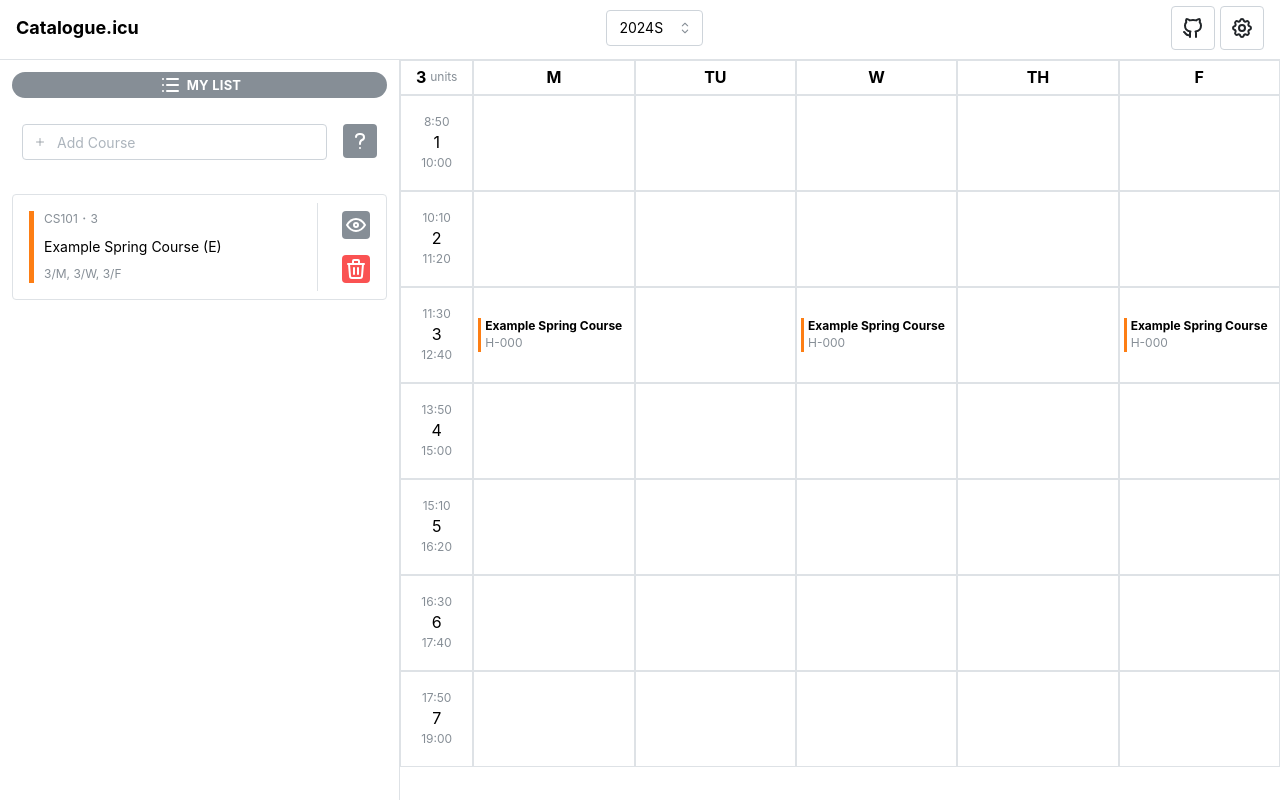
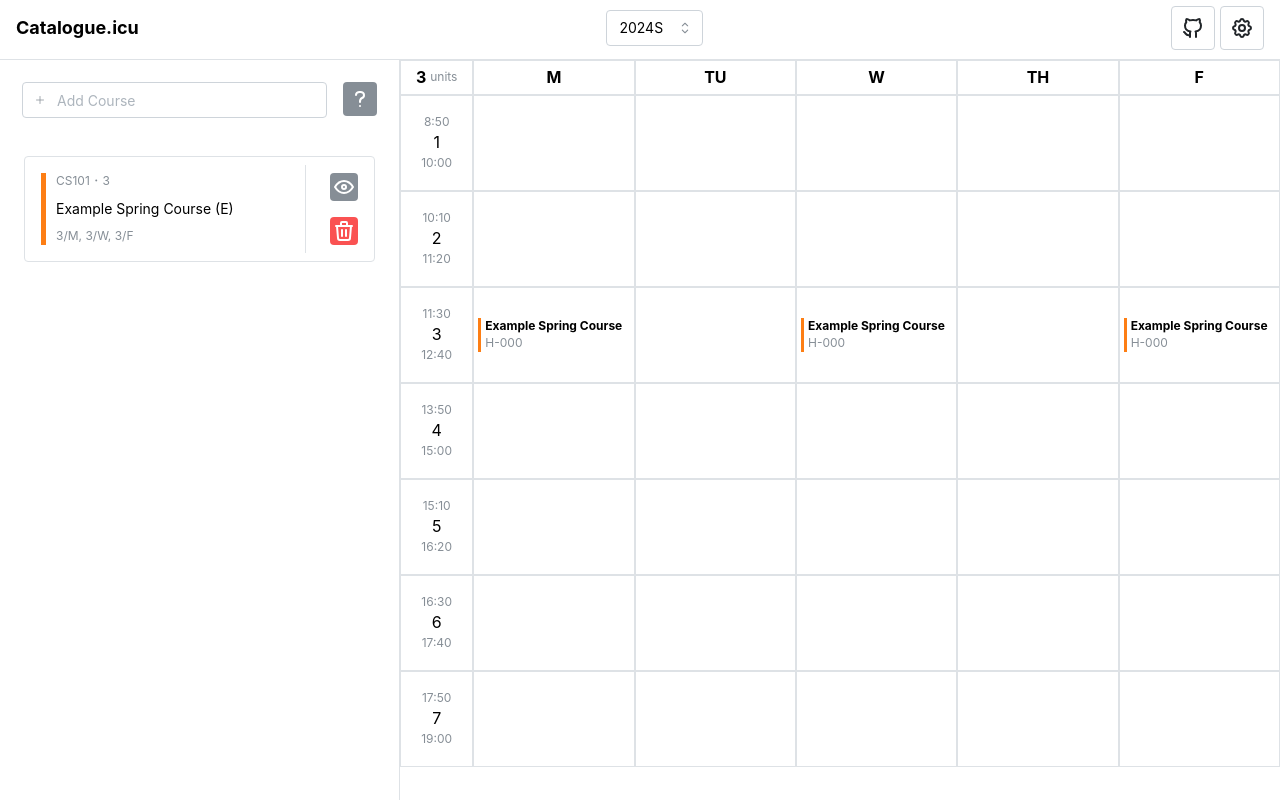
Before and after one commit to ItsukiKigoshi/icu-catalogue, a Next.js app: page / in a window 1280 px wide. Built offline with nearby package versions, Linux system fonts and the light colour scheme.

Commit message:
Refactor Navbar component

```diff
--- a/src/components/Navbar/index.tsx
+++ b/src/components/Navbar/index.tsx
@@ -1,10 +1,9 @@
 "use client";
-import { Badge, ScrollArea, Stack } from "@mantine/core";
+import { ScrollArea, Stack } from "@mantine/core";
 
 import CourseCard from "@/src/components/CourseCard";
 import { Course } from "@/src/type/Types";
 import { useDisclosure } from "@mantine/hooks";
-import { IconList } from "@tabler/icons-react";
 import { useState } from "react";
 import AddCourse from "../AddCourse";
 import ModalDetail from "../ModalDetail";
@@ -48,15 +47,11 @@ export function Navbar(props: {
 
   return (
     <>
-      <Stack justify="flex-start" p="sm">
-        <Badge size="lg" leftSection={<IconList />} fullWidth color="gray">
-          My List
-        </Badge>
+      <Stack justify="flex-start" p="sm" h="100%">
         <AddCourse
           courses={props.courses}
           addCourse={props.courseController.addCourse}
         />
-      </Stack>
         <ScrollArea>
           {results}
           <ModalDetail
@@ -68,6 +63,7 @@ export function Navbar(props: {
             courseController={props.courseController}
           />
         </ScrollArea>
+      </Stack>
     </>
   );
 }
```
Lines whose indentation alone changed are shown as unchanged.
